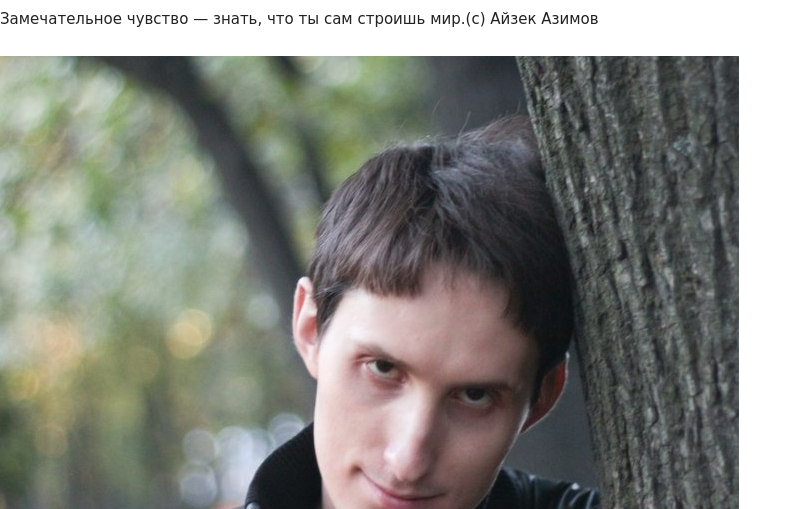
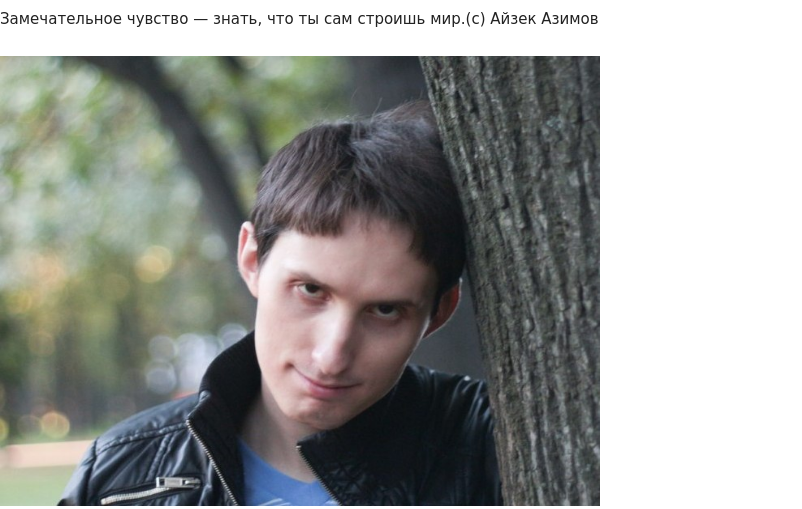
Before and after one commit to BorisGoncharov/resume, a plain HTML site: page index.html in a window 1280 px wide. Shown: the part 146-655 px from the top of the page, without its empty margins (0-802 px from the left). Drawn offline with Linux system fonts and the light colour scheme; a web font is replaced by a local one.

Commit message:
Update index.html

```diff
--- a/index.html
+++ b/index.html
@@ -13,7 +13,7 @@
     <h1>Борис Гончаров</h1>
     <h2>Разработчик на Ruby on Rails</h2>
     <p>Замечательное чувство — знать, что ты сам строишь мир.(с) Айзек Азимов</p>
-    <img src="boriss.jpg" alt="[Фото]" />
+    <img src="boriss.jpg" width="600" height="450" alt="[Фото]" />
 </div>
 
 <div>
```
